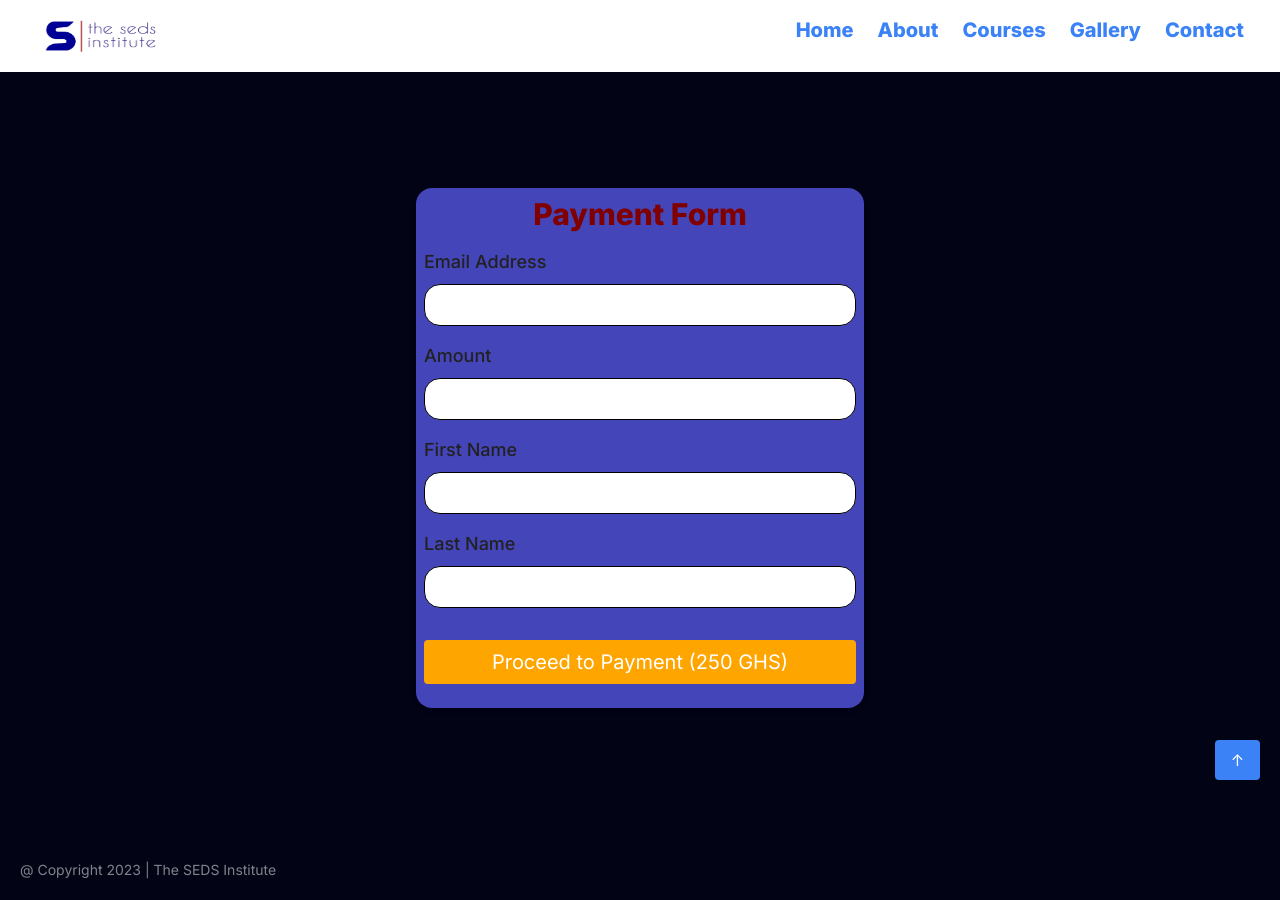
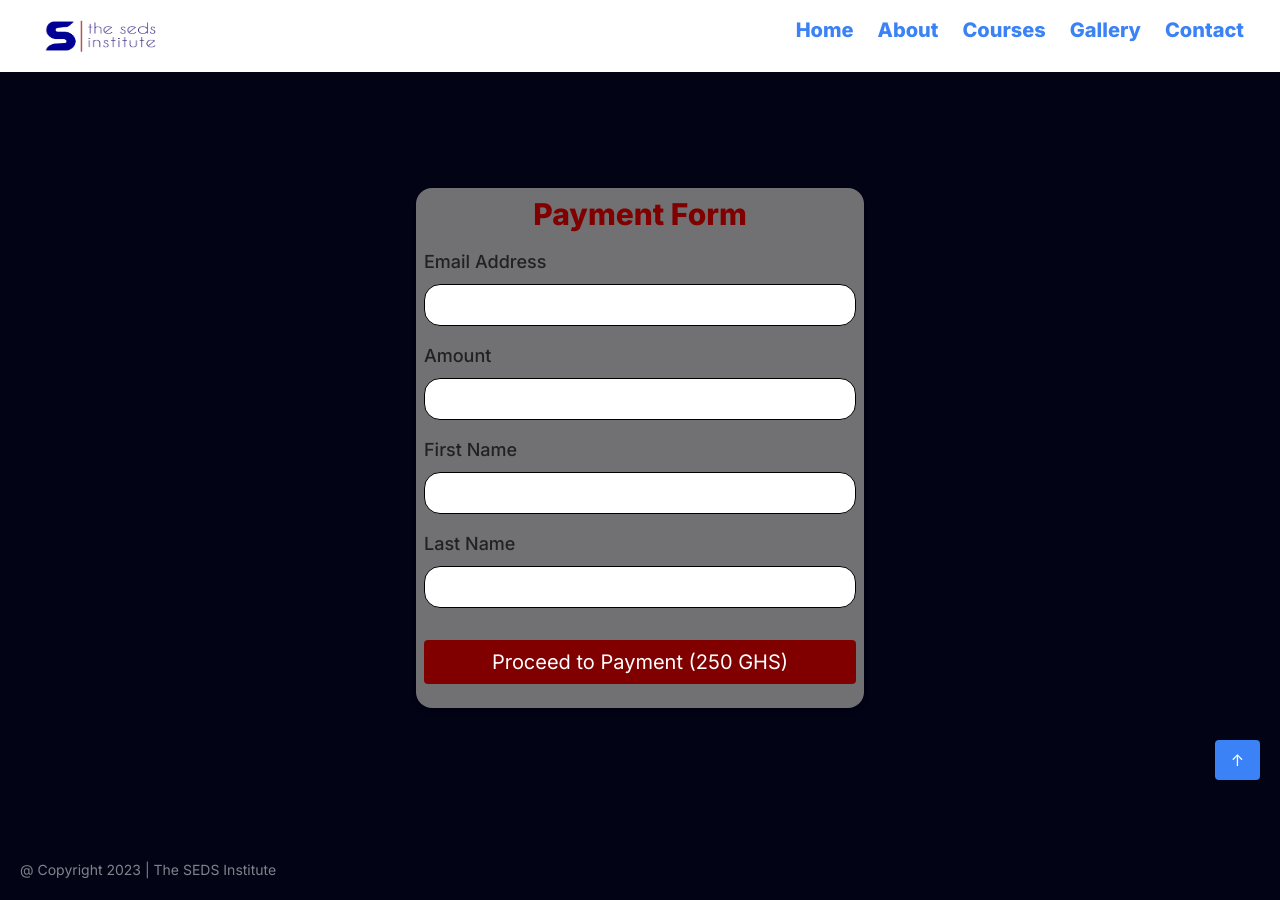
Before and after one commit to hubertproject/SED, a React (Vite) app: page /PaymentForm in a window 1280 px wide. Built offline with nearby package versions, Linux system fonts and the light colour scheme.

Commit message:
Updated background colors in PaymentForm component

```diff
--- a/src/components/PaymentForm.jsx
+++ b/src/components/PaymentForm.jsx
@@ -67,7 +67,7 @@ const PaymentForm = () => {
         </div>
       ) : (
     <div className=" min-h-screen flex items-center justify-center mt-10">
-  <div className="bg-bluee p-2 rounded-t-2xl rounded-b-2xl shadow-md w-full max-w-md mt-4">
+  <div className="bg-gray p-2 rounded-t-2xl rounded-b-2xl shadow-md w-full max-w-md mt-4">
       <h2 className="text-3xl font-bold mb-4 text-center text-maroon">Payment Form</h2>
       <form id="paymentForm" onSubmit={handleSubmit}>
         <div className="mb-4">
@@ -123,7 +123,7 @@ const PaymentForm = () => {
           />
         </div>
         <div className="form-submit">
-          <button type="submit" className="bg-gold text-white px-2 py-2 rounded hover:bg-maroon focus:outline-none w-full text-xl mb-4 mt-4">
+          <button type="submit" className="bg-maroon text-white px-2 py-2 rounded hover:bg-gold focus:outline-none w-full text-xl mb-4 mt-4">
             Proceed to Payment (250 GHS)
           </button>
         </div>
```
